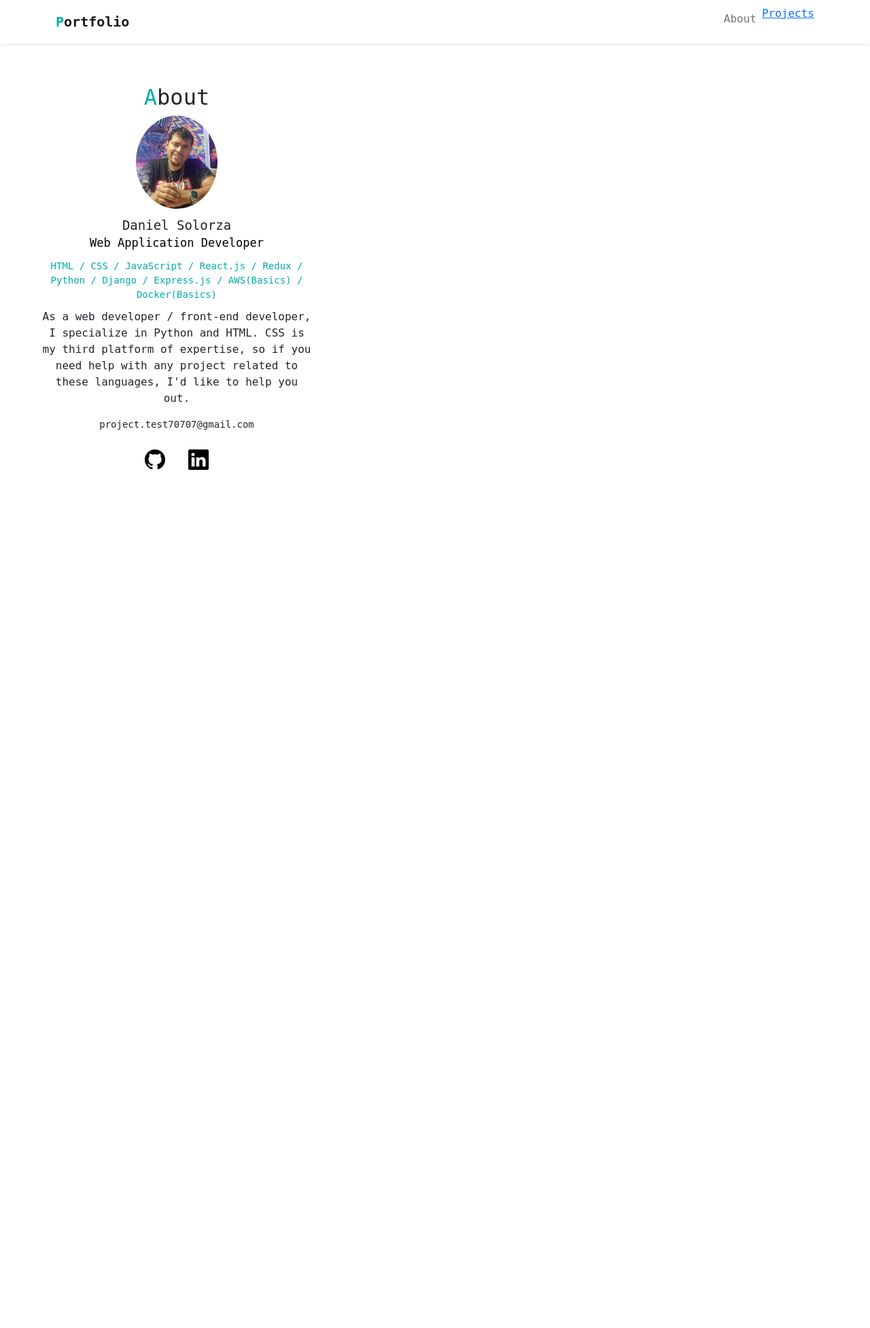
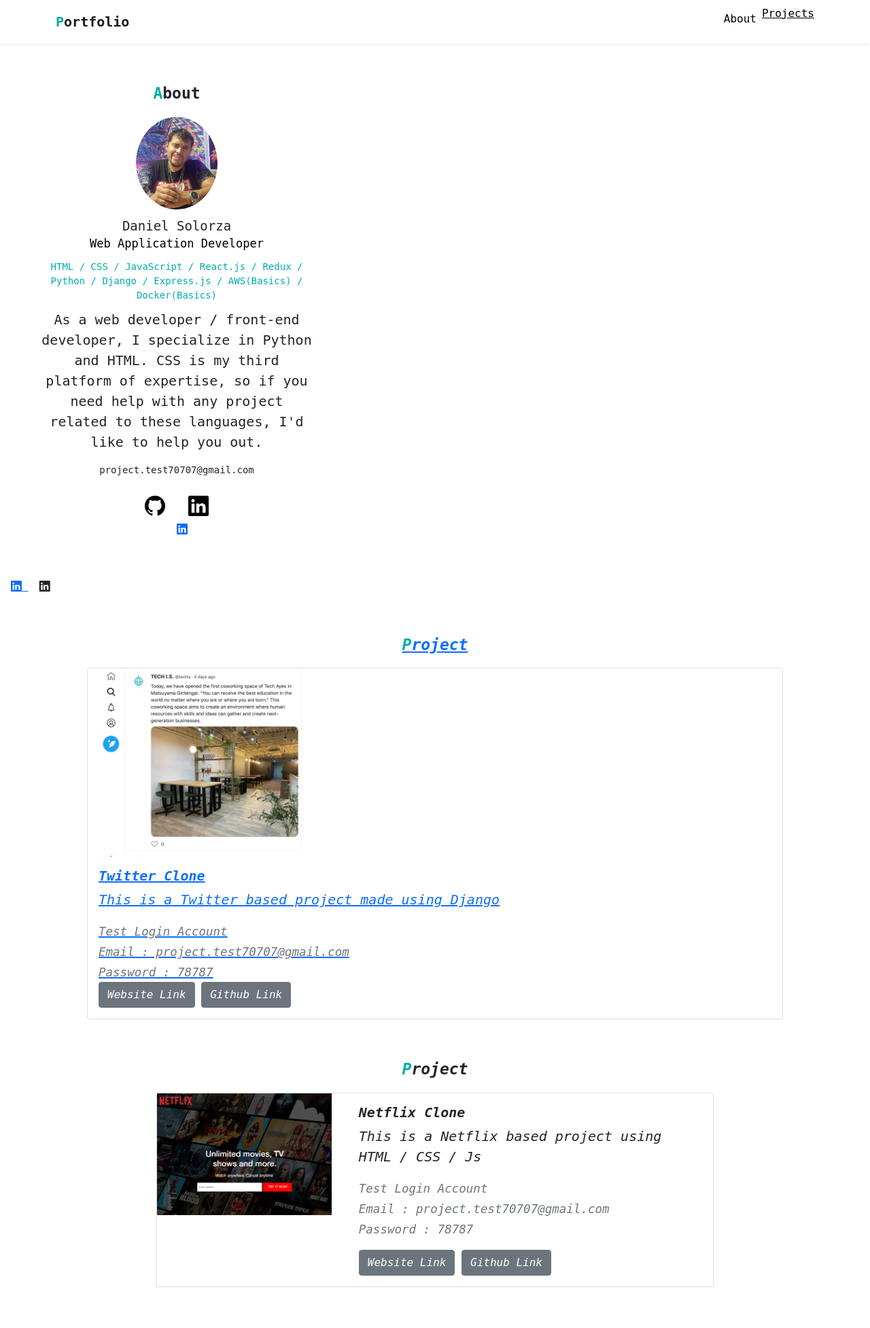
Before and after one commit to DannyRuben/Portfolio777, a PHP site: page / in a window 1280 px wide. Shown: the whole page at 68% size. Before the commit the page ends 691 px from the top, so only its background shows below. Run offline with PHP 8.4, Linux system fonts and the light colour scheme; some libraries are stand-ins or nearby versions.

Commit message:
Creatrd the project section , desgining template completed

```diff
--- a/Style.CSS
+++ b/Style.CSS
@@ -15,6 +15,19 @@ body{
 .title-icon{
     font-size: 20px;
     font-weight: bold;
+}
+
+p{
+    font-size: 20px;
+}
+
+h2{
+    font-weight: bold;
+    font-size: 23px;
+    margin-bottom: 20px;
+}
+a.font-black {
+    color: black !important;
 }
 
 /*******************
@@ -64,3 +77,29 @@ ABOUT
 #about .icons a{
     color:#000;
 }
+
+
+
+
+/******************
+
+PROJECT
+
+*******************/
+
+#project {
+    margin: 60px auto;
+    width: 80%
+}
+
+#project h2 {
+    text-align: center;
+}
+
+#project .card img {
+    width: 100%;
+}
+
+#project .card-title {
+    font-weight: bold;
+}
--- a/index.html
+++ b/index.html
@@ -54,8 +54,59 @@ expertise, so if you need help with any project related to these languages, I'd
         <a href="#"><i class="bi bi-github"></i></a>
         <a href="#"><i class="bi bi-linkedin ms-3"></i</a>
 
-            <script src="https://cdn.jsdelivr.net/npm/bootstrap@5.0.2/dist/js/bootstrap.bundle.min.js" integrity="sha384-MrcW6ZMFYlzcLA8Nl+NtUVF0sA7MsXsP1UyJoMp4YLEuNSfAP+JcXn/tWtIaxVXM" crossorigin="anonymous"></script>
+    </div>
+</div>
 
+    <div id="project">
+        <h2><span class="font-primary">P</span>roject</h2>
+
+        <div class="card mb-3">
+            <div class="row">
+              <div class="col-md-4">
+                  <img src="img/project-twitter.png" alt="Twitter Project">
+              </div>
+              <div class="col-md-8">
+                <div class="card-body">
+                  <h5 class="card-title">Twitter Clone</h5>
+                  <p class="card-text">This is a Twitter based project made using Django</p>
+                  <p class="card-text"><small class="text-muted">
+                    Test Login Account <br>
+                    Email : project.test70707@gmail.com <br>
+                    Password : 78787
+                  </small></p>
+                  <a href="#" target="_blank" class="btn btn-secondary">Website Link</a>
+                  <a href="#" target="_blank" class="btn btn-secondary">Github Link</a>
+                </div>
+            </div>
+        </div>
+    </div>
+    <div id="project">
+        <h2><span class="font-primary">P</span>roject</h2>
+
+        <div class="card mb-3">
+            <div class="row">
+              <div class="col-md-4">
+                  <img src="img/project-netflix.png" alt="Twitter Project">
+              </div>
+              <div class="col-md-8">
+                <div class="card-body">
+                  <h5 class="card-title">Netflix Clone</h5>
+                  <p class="card-text">This is a Netflix based project using HTML / CSS / Js</p>
+                  <p class="card-text"><small class="text-muted">
+                    Test Login Account <br>
+                    Email : project.test70707@gmail.com <br>
+                    Password : 78787
+                  </small></p>
+                  <a href="#" target="_blank" class="btn btn-secondary">Website Link</a>
+                  <a href="#" target="_blank" class="btn btn-secondary">Github Link</a>
+                </div>
+            </div>
+        </div>
+    </div>
+
+</div>
+
+    <script src="https://cdn.jsdelivr.net/npm/bootstrap@5.0.2/dist/js/bootstrap.bundle.min.js" integrity="sha384-MrcW6ZMFYlzcLA8Nl+NtUVF0sA7MsXsP1UyJoMp4YLEuNSfAP+JcXn/tWtIaxVXM" crossorigin="anonymous"></script>
 </body>
 
 </html>
```
